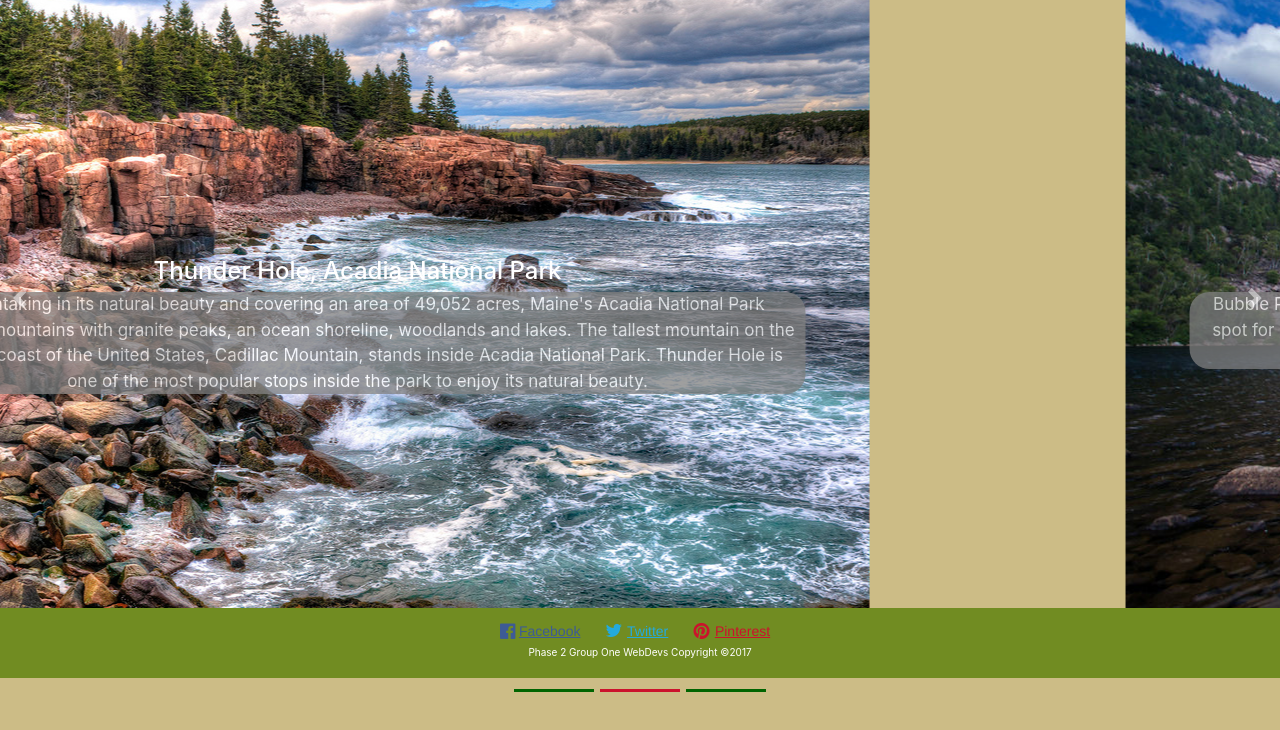
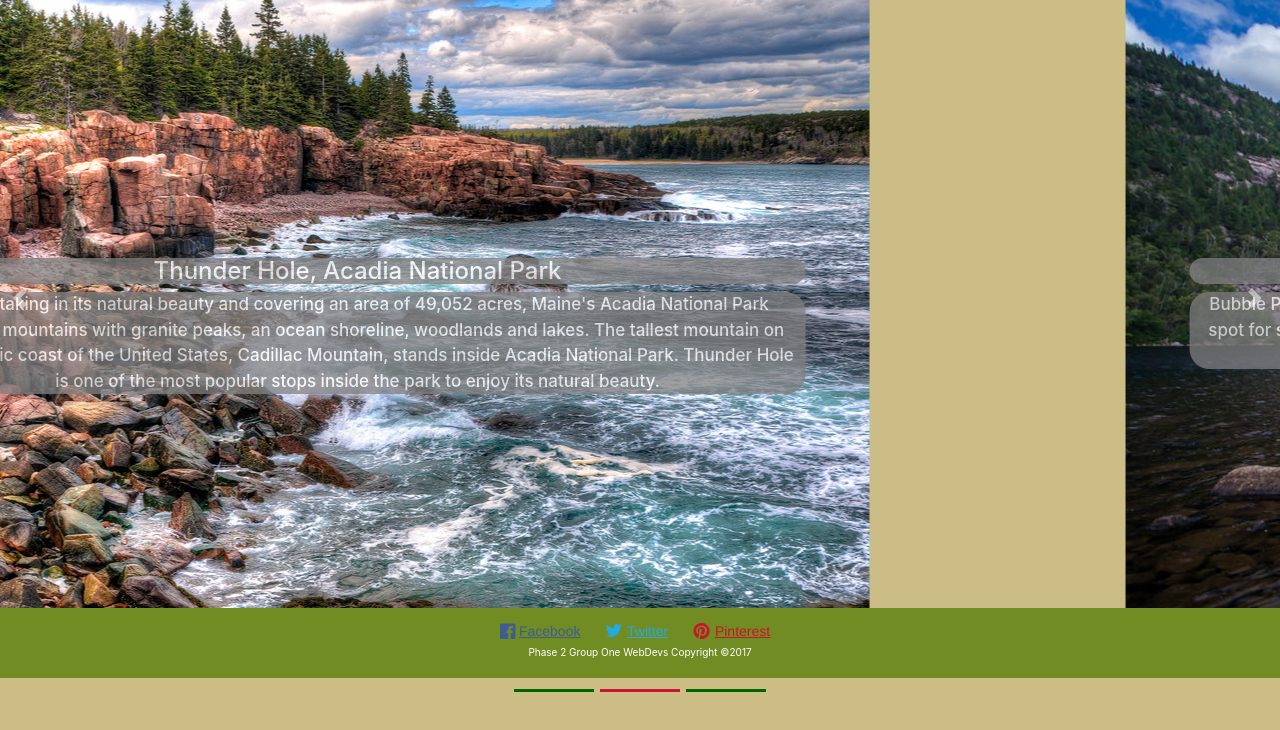
Before and after one commit to jose7fernandez/fall-2017-ph2-group-project, a plain HTML site: page index.html in a window 1280 px wide. Shown: the part 122-852 px from the top of the page. Drawn offline with Linux system fonts and the light colour scheme.

Commit message:
Carousel cap corrections.

```diff
--- a/css/style.css
+++ b/css/style.css
@@ -254,9 +254,17 @@ footer,
     transition: 1.5s;
     width: 5%;
 }
+.carousel-caption h4 {
+    background-color: grey;
+    border-radius: 20px;
+    padding-left: 10px;
+    padding-right: 10px;
+    opacity: .75;
+}
 .carousel-caption p {
     background-color: grey;
     font-size: 17px;
+    font-weight: 500;
     border-radius: 20px;
     margin-bottom: 15px;
     padding-left: 10px;
```
